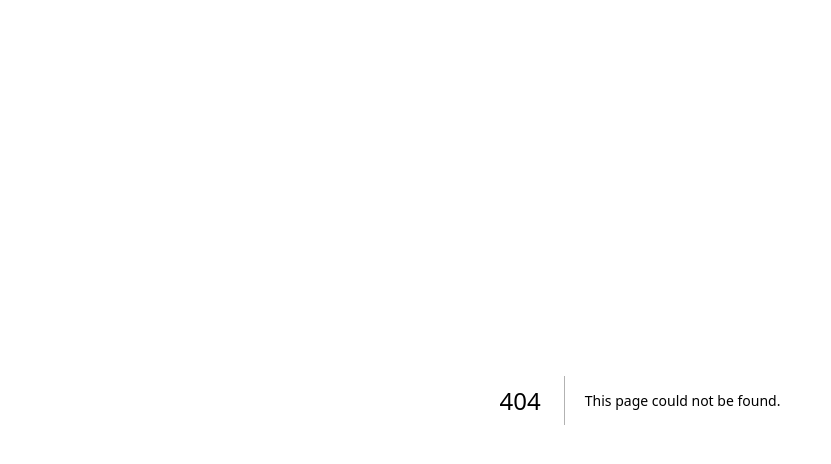
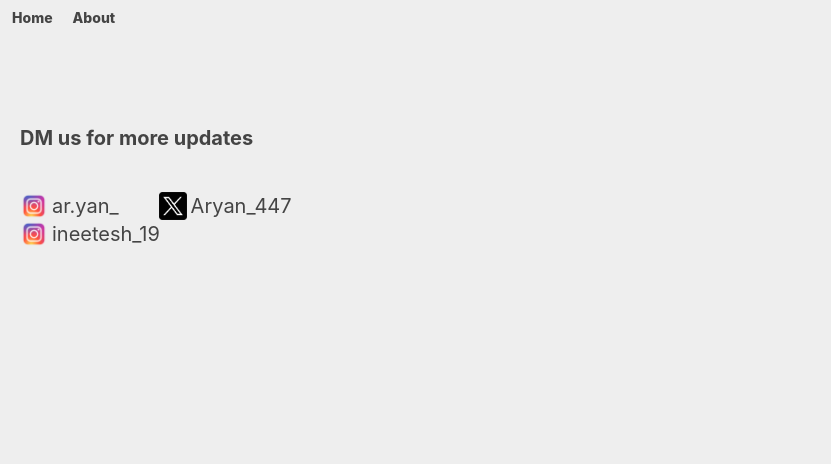
Before and after one commit to Aryan447/project-FPRA, a Next.js app: page /about in a window 1280 px wide. Before the commit this address had no page. Shown: the top 464 px of the page, without its empty margins (0-831 px from the left). Built offline with nearby package versions, Linux system fonts and the light colour scheme.

Commit message:
initial commit

```diff
--- a/app/page.js
+++ b/app/page.js
@@ -1,5 +1,6 @@
 import Image from 'next/image'
 import Intro from '@/components/Intro'
+import Navbar from '@/components/Navbar'
 
 export default function Home() {
   return (
@@ -8,6 +9,7 @@ export default function Home() {
       <title>Project FPRA</title>
     </head>
     <body>
+    <Navbar/>
     <Intro/>
     </body>
     </>
--- a/components/Intro.js
+++ b/components/Intro.js
@@ -1,14 +1,17 @@
+import Image from "next/image"
+
 export default function Intro() {
   return (
     <div className="mt-20 ml-4 md:mt-56 md:ml-12 font-extrabold text-4xl">
       <div className="flex">
         {/* <h1 className="gradient gradient-text font-inter md:text-5xl">Fake Product's Reviews Analyzer</h1> */}
-        <h1 className="gradient gradient-text font-inter md:text-5xl">Project FPRA</h1>
+        <h1 className="gradient font-inter md:text-5xl">Project FPRA</h1>
       </div>
       {/* <h1 className="font-inter mt-2 text-xl">Spotlights authenticity, unmasking opinions</h1> */}
       {/* <h1 className="font-inter text-xl">Fake reviews? It knows the truth.</h1> */}
       <h1 className="font-inter text-xl">Tired of Fake Reviews? We got you covered.</h1>
       <h1 className="font-inter text-xl">Coming Soon</h1>
+
     </div>
   )
 }
--- a/components/Navbar.js
+++ b/components/Navbar.js
@@ -1,12 +1,29 @@
-import Link from "next/link"
+"use client"
+import Link from "next/link";
+import { useState } from "react";
 
 export default function Navbar() {
+  const [hoveredLink, setHoveredLink] = useState(null);
+
   return (
     <div className="flex space-x-5 mt-2 font-extrabold font-inter">
-        <Link className='text-sm ml-3' href='#'>Home</Link>
-        <Link className='text-sm' href='#'>About</Link>
-        <Link className='text-sm' href='/projects'>Projects</Link>
-        <Link className='text-sm' href='#'>Contact</Link>
+      <Link
+        className={`text-sm ml-3 ${hoveredLink === "home" ? "gradient" : ""}`}
+        href="/"
+        onMouseEnter={() => setHoveredLink("home")}
+        onMouseLeave={() => setHoveredLink(null)}
+      >
+        Home
+      </Link>
+      <Link
+        className={`text-sm ${hoveredLink === "about" ? "gradient" : ""}`}
+        href="/about"
+        onMouseEnter={() => setHoveredLink("about")}
+        onMouseLeave={() => setHoveredLink(null)}
+      >
+        About
+      </Link>
+      {/* <Link className='text-sm' href='#'>Contact</Link> */}
     </div>
-  )
+  );
 }
--- /dev/null
+++ b/pages/about.js
@@ -0,0 +1,28 @@
+import '../app/globals.css'
+import 'tailwindcss/tailwind.css'
+import Navbar from "@/components/Navbar"
+import Image from "next/image"
+import instaLogo from '../images/insta-logo.png'
+import Xlogo from '../images/X-logo.png'
+import Link from 'next/link'
+
+export default function About() {
+    return (
+        <div>
+            <Navbar />
+            <div className="ml-5 mt-24">
+                    <h1 className="font-inter text-xl font-bold">DM us for more updates</h1>
+                <div className="flex mt-10">
+                    <Image className='mr-1 h-7 w-7' src={instaLogo} />
+                    <Link className="font-inter text-xl" href='https://www.instagram.com/ar.yan_' >ar.yan_</Link>
+                    <Image className='mr-1 ml-10 h-7 w-7' src={Xlogo} />
+                    <Link className="font-inter text-xl"  href='https://x.com/aryan_447'>Aryan_447</Link>
+                </div>
+                <div className="flex">
+                    <Image className='mr-1 h-7 w-7' src={instaLogo} />
+                    <Link className="font-inter text-xl"  href='https://www.instagram.com/ineetesh_19'>ineetesh_19</Link>
+                </div>
+            </div>
+        </div>
+    )
+}
```
Also changed, not shown: images/X-logo.png (added), images/insta-logo.png (added).
